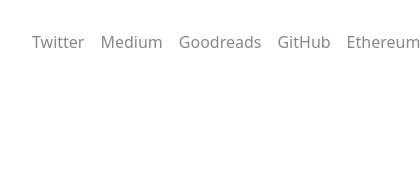
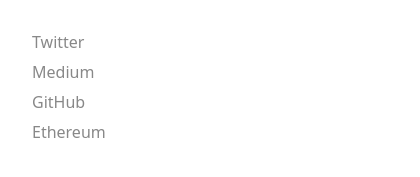
Before and after one commit to balajmarius/dot-com, a Gatsby site: page / in a window 390 px wide. Shown: the part 179-356 px from the top of the page, 420 px wide, since content can reach past the window. Built offline with nearby package versions, Linux system fonts and the light colour scheme; Gatsby itself is replaced by a stand-in of ours.

Commit message:
fix: mobile

```diff
--- a/src/components/Footer.js
+++ b/src/components/Footer.js
@@ -4,7 +4,7 @@ import socials from "../data/socials.json";
 
 export default () => (
   <footer>
-    <ul className="flex space-x-4">
+    <ul className="flex flex-col md:flex-row space-y-1 md:space-y-0 md:space-x-4">
       {socials.map(({ href, text }) => (
         <a href={href} key={href} target="_blank" rel="noreferrer" className="text-gray-100 hover:text-white">
           {text}
--- a/src/data/socials.json
+++ b/src/data/socials.json
@@ -1,7 +1,6 @@
 [
   { "href": "https://twitter.com/balajmarius", "text": "Twitter" },
   { "href": "https://medium.com/@balaj_marius", "text": "Medium" },
-  { "href": "https://www.goodreads.com/user/show/47935304-marius-balaj", "text": "Goodreads" },
   { "href": "https://github.com/balajmarius", "text": "GitHub" },
   { "href": "https://etherscan.io/address/balajmarius.eth", "text": "Ethereum" }
 ]
```
